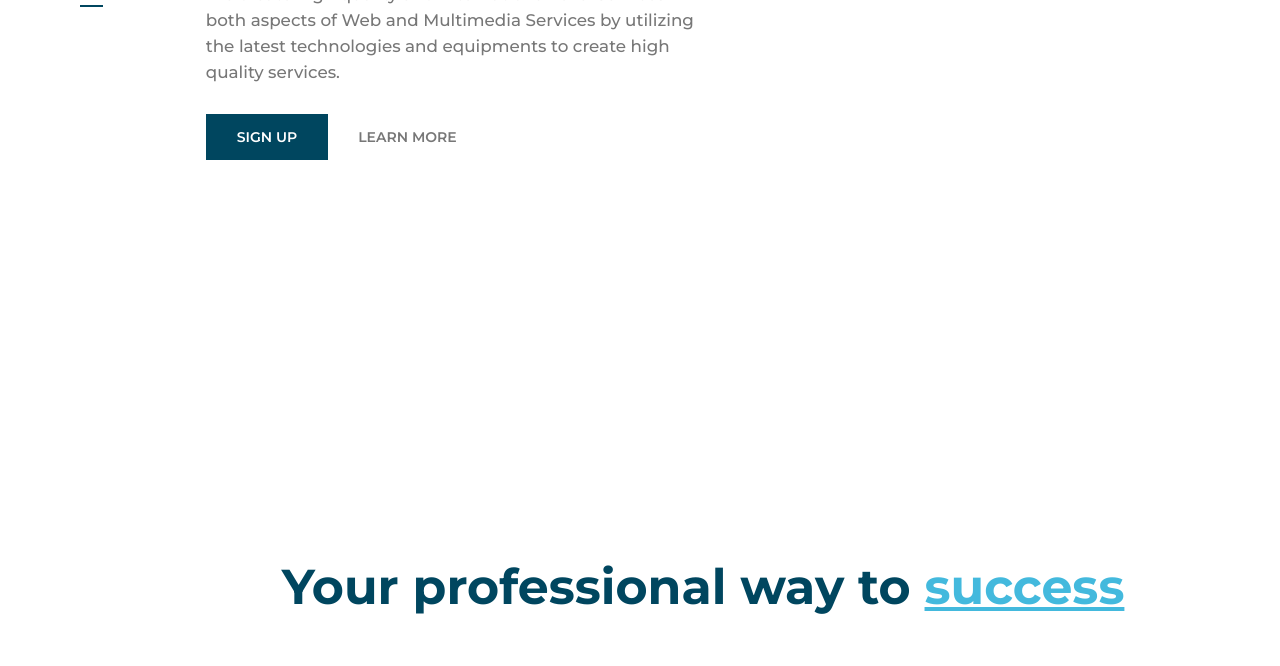
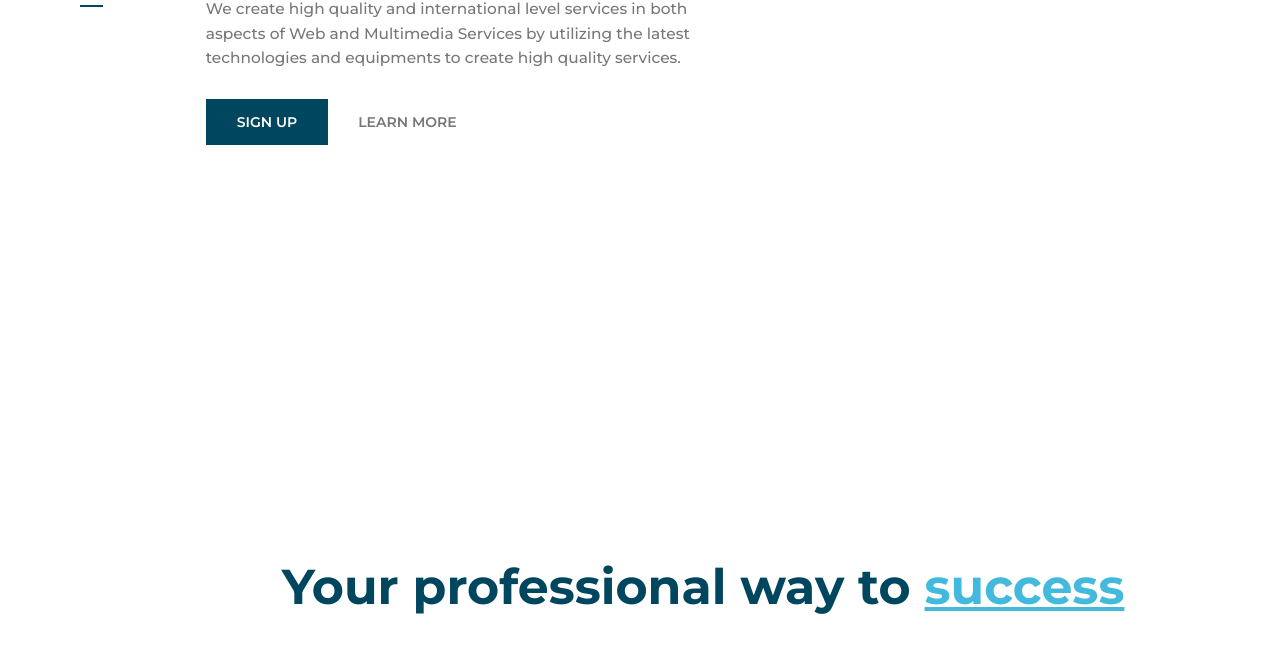
Before and after one commit to Vherniel/ITMA-Redesign, a website: page index.pug in a window 1280 px wide. Shown: the part 434-1100 px from the top of the page. Drawn offline with nearby package versions, Linux system fonts and the light colour scheme; files that its build step writes are made by us from their sources.

Commit message:
Adjust content description font size.

```diff
--- a/scss/modules/_content.scss
+++ b/scss/modules/_content.scss
@@ -24,8 +24,8 @@
 
 .content_description {
   color: $color-regular-gray;
-  line-height: 1.85rem;
-  font-size: 1.2rem;
+  line-height: 1.75rem;
+  font-size: 1.1rem;
 }
 
 .special-emphasis {
```
Also changed, not shown: build/css/main.css.
